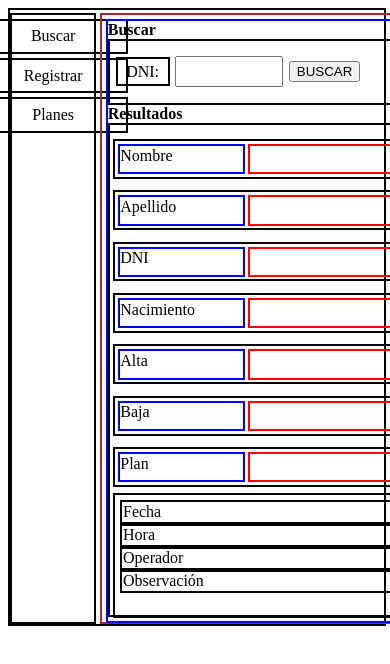
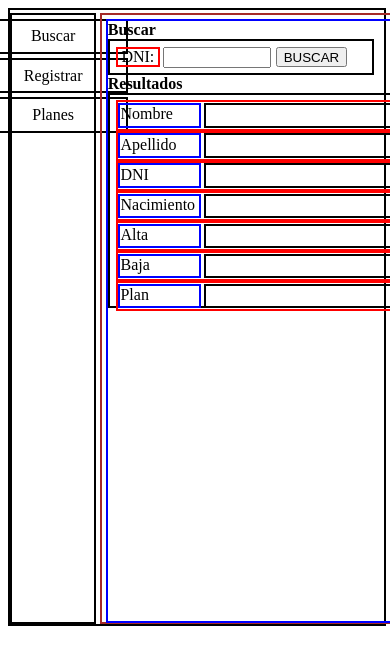
Before and after one commit to FeliBerrutti/velCRM, a Vue app: page / in a window 390 px wide. Shown: the top 664 px of the page. Built offline with nearby package versions, Linux system fonts and the light colour scheme.

Commit message:
change searchView
delete containers

```diff
--- a/src/components/search/ResultsContainer.vue
+++ /dev/null
@@ -1,109 +0,0 @@
-<template>
-    <div id="resultsContainer">
-        <div class="resultContent"
-                    v-for="(x, index) in resultValueList" :key="index">
-            <div class="resultContentLabel">
-                {{ x }}
-            </div>
-            <div class="resultContentValue">
-            </div>
-        </div>
-        <div id="resultContentValueObservations">
-            <div class="observationValue"
-                        v-for="(x, index) in observationValueList" :key="index">
-                <div class="observationValueLabel">
-                    {{ x }}
-                </div>
-                <div class="observationValueContent">
-
-                </div>
-            </div>
-        </div>
-    </div>
-</template>
-
-<style scoped>
-    #resultsContainer{
-        border: 2px solid black;
-        width: 98%;
-        padding: 0.5%;
-    }
-
-    .resultContent{
-        border: 2px solid black;
-        width: 65%;
-        padding: 0.5%;
-        display: flex;
-        flex-direction: row;
-    }
-
-    .resultContentLabel{
-        border: 2px solid blue;
-        width: 35%;
-        padding: 0.2%;
-    }
-
-    .resultContentValue{
-        border: 2px solid red;
-        width: 60%;
-        padding: 0.2%;
-    }
-
-    #resultContentValueObservations{
-        border: 2px solid black;
-        width: 97%;
-        padding: 1%;
-    }
-
-    .observationValue{
-        border: 2px solid black;
-        width: 100%;
-        padding: 0.1%;
-        height: auto;
-    }
-
-    @media(max-width: 820px){
-        #resultsContainer{
-            min-height: 485px;
-            max-height: 485px;
-        }
-
-        .resultContent{
-            min-height: 30px;
-            max-height: 30px;
-            min-width: 350px;
-            max-width: 350px;
-            margin-top: 2%;
-        }
-
-        .resultContentLabel{
-            min-height: 25px;
-            max-height: 25px;
-            min-width: 122px;
-            max-width: 122px;
-            margin-right: 1%;
-        }
-
-        .resultContentValue{
-            min-height: 25px;
-            max-height: 25px;
-            min-width: 210px;
-            max-width: 210px;
-        }
-
-        #resultContentValueObservations{
-            min-height: 110px;
-            max-height: 110px;
-            min-width: 558px;
-            max-width: 558px;
-            margin-top: 1%;
-        }
-    }
-</style>
-
-<script setup>
-
-    const resultValueList = ['Nombre','Apellido','DNI','Nacimiento','Alta','Baja','Plan'];
-    const observationValueList = ['Fecha','Hora','Operador','Observación'];
-
-</script>
--- a/src/components/search/SearchContainer.vue
+++ /dev/null
@@ -1,60 +0,0 @@
-<template>
-    <div id="searchContainer">
-        <div id="searchContainerLabel">
-            DNI:
-        </div>
-        <input id="searchContainerInput" type="text"/>
-        <button id="searchContainerButton">BUSCAR</button>
-    </div>
-</template>
-
-<style scoped>
-    #searchContainer{
-        border: 2px solid black;
-        width: 95%;
-        padding: 1%;
-        display: flex;
-        flex-direction: row;
-        align-items: center;
-    }
-
-    #searchContainerLabel{
-        border: 2px solid black;
-        width: 10%;
-        display: flex;
-        flex-direction: column;
-        align-items: center;
-        justify-content: center;
-    }
-
-    #searchContainerInput{
-        width: 20%;
-    }
-
-    @media(max-width: 820px){
-        #searchContainer{
-            min-height: 50px;
-            max-height: 50px;
-        }
-
-        #searchContainerLabel{
-            min-height: 25px;
-            max-height: 25px;
-            min-width: 50px;
-            max-width: 50px;
-            margin-right: 1%;
-        }
-
-        #searchContainerInput{
-            min-height: 25px;
-            max-height: 25px;
-            min-width: 100px;
-            max-width: 100px;
-            margin-right: 1%;
-        }
-    }
-</style>
-
-<script setup>
-
-</script>
--- a/src/views/Search.vue
+++ b/src/views/Search.vue
@@ -3,11 +3,37 @@
         <div id="searchViewTitle">
             <b>Buscar</b>
         </div>
-        <SearchContainer></SearchContainer>
+        <div id="searchContainer">
+            <div id="searchContainerLabel">
+                DNI:
+            </div>
+            <input id="searchContainerInput" type="text"/>
+            <button id="searchContainerButton">BUSCAR</button>
+        </div>
         <div id="searchViewResultsLabel">
             <b>Resultados</b>
         </div>
-        <ResultsContainer></ResultsContainer>
+        <div id="resultsContainer">
+            <div class="resultContent"
+                        v-for="(x, index) in resultValueList" :key="index">
+                <div class="resultContentLabel">
+                    {{ x }}
+                </div>
+                <div class="resultContentValue">
+                </div>
+            </div>
+            <!-- <div id="resultContentValueObservations">
+                <div class="observationValue"
+                            v-for="(x, index) in observationValueList" :key="index">
+                    <div class="observationValueLabel">
+                        {{ x }}
+                    </div>
+                    <div class="observationValueContent">
+
+                    </div>
+                </div>
+            </div> -->
+        </div>
     </div>
 </template>
 
@@ -17,6 +43,57 @@
         width: 100%;
     }
 
+    #searchContainer{
+        border: 2px solid black;
+        width: 60%;
+        padding: 1%;
+        display: flex;
+        flex-direction: row;
+    }
+
+    #searchContainerLabel{
+        border: 2px solid red;
+        width: 15%;
+        padding: 0.1%;
+        display: flex;
+        flex-direction: column;
+        align-items: center;
+        justify-content: center;
+    }
+
+    #searchContainerInput{
+        width: 30%;
+    }
+
+    #resultsContainer{
+        border: 2px solid black;
+        width: 96.5%;
+        padding: 1%;
+        display: flex;
+        flex-direction: column;
+    }
+
+    .resultContent{
+        border: 2px solid red;
+        width: 50%;
+        padding: 0.1%;
+        display: flex;
+        flex-direction: row;
+        align-items: center;
+    }
+
+    .resultContentLabel{
+        border: 2px solid blue;
+        width: 28%;
+        padding: 0.1%;
+    }
+
+    .resultContentValue{
+        border: 2px solid black;
+        width: 65%;
+        padding: 0.1%;
+    }
+
     @media(max-width: 820px){
         #searchViewContainer{
             min-height: 600px;
@@ -24,10 +101,63 @@
             min-width: 590px;
             max-width: 590px;
         }
+
+        #searchContainer{
+            min-height: 20px;
+            max-height: 20px;
+            min-width: 250px;
+            max-width: 250px;
+        }
+
+        #searchContainerLabel{
+            min-height: 16px;
+            max-height: 16px;
+            min-width: 40px;
+            max-width: 40px;
+            margin-right: 1%;
+        }
+
+        #searchContainerInput{
+            min-height: 15px;
+            max-height: 15px;
+            min-width: 100px;
+            max-width: 100px;
+            margin-right: 2%;
+        }
+
+        #resultsContainer{
+            min-height: 200px;
+            max-height: 200px;
+            min-width: 570px;
+            max-width: 570px;
+        }
+
+        .resultContent{
+            min-height: 25px;
+            max-height: 25px;
+        }
+
+        .resultContentLabel{
+            min-height: 20px;
+            max-height: 20px;
+            min-width: 78px;
+            max-width: 78px;
+            margin-right: 1%;
+        }
+
+        .resultContentValue{
+            min-height: 20px;
+            max-height: 20px;
+            min-width: 190px;
+            max-width: 190px;
+        }
     }
 </style>
 
 <script setup>
-import SearchContainer from '@/components/search/SearchContainer.vue';
-import ResultsContainer from '@/components/search/ResultsContainer.vue';
+    const resultValueList = ['Nombre','Apellido',
+                             'DNI', 'Nacimiento',
+                             'Alta','Baja',
+                             'Plan'
+    ]
 </script>
```
